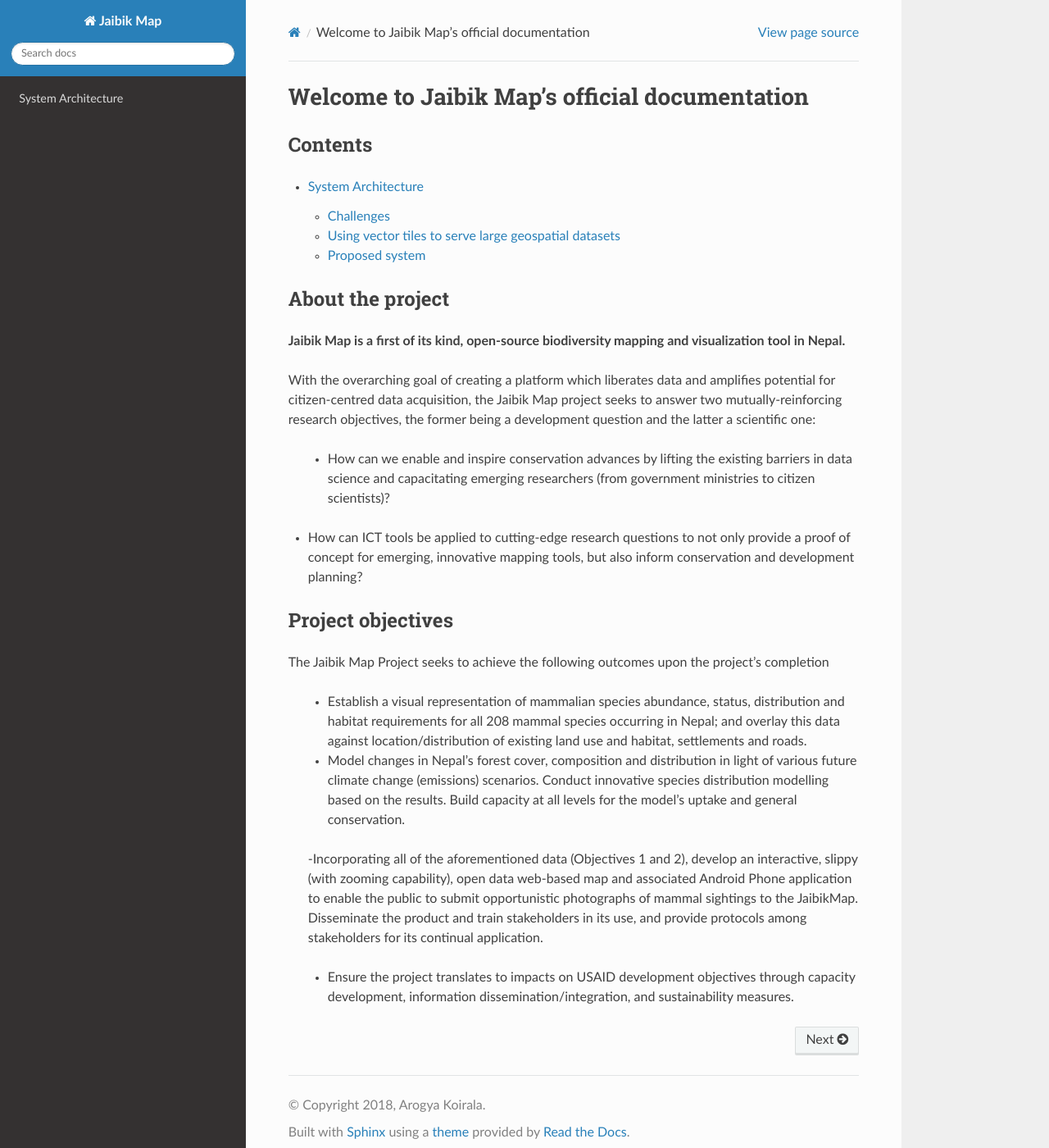
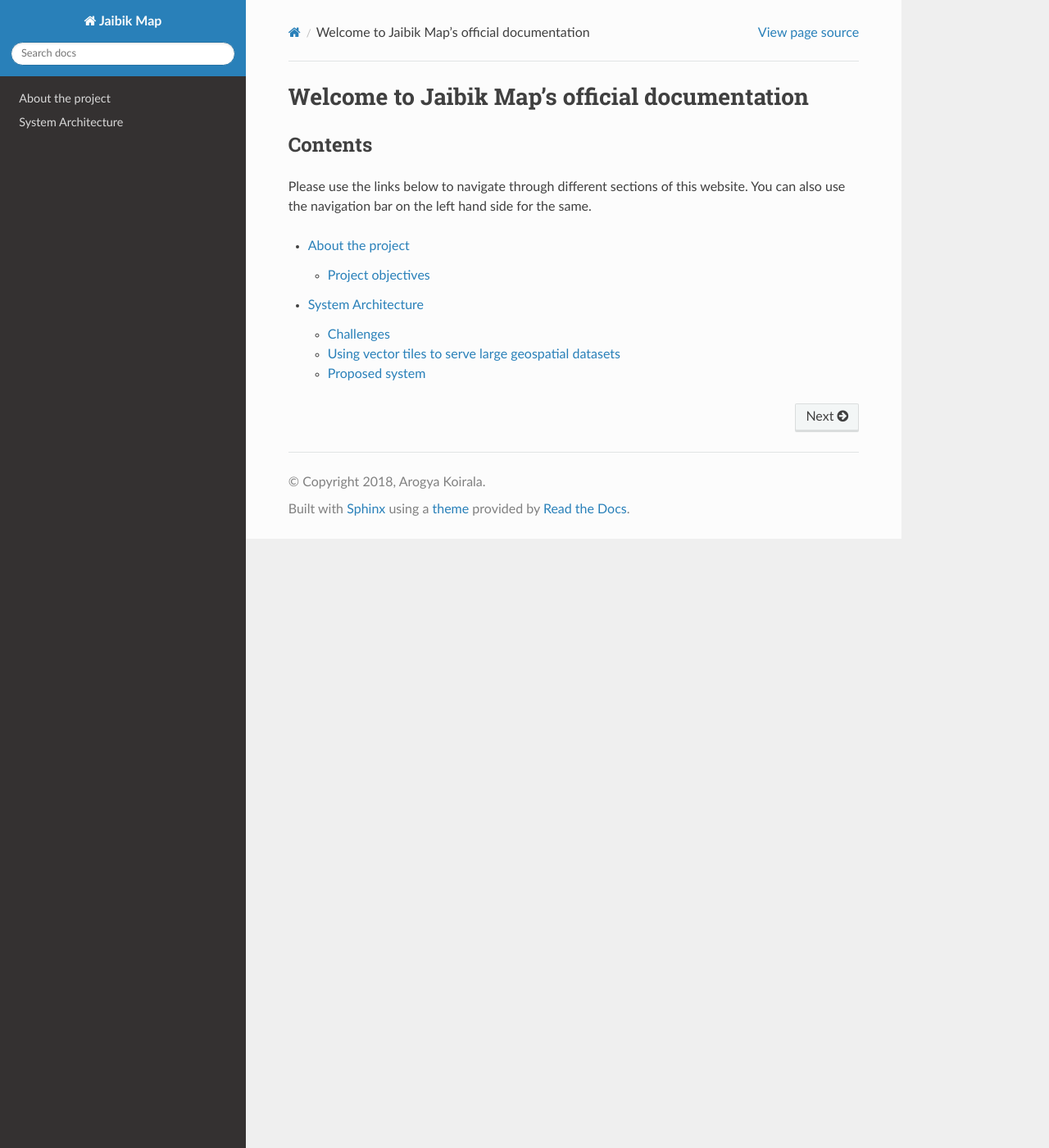
Before and after one commit to KathmanduLivingLabs/jaibikmap-docs, a Sphinx documentation site: the page built from docs/index.rst, in a window 1280 px wide and 1400 px high. Shown: the whole window at 82% size. Built offline with Sphinx 7.4.7 and the Read the Docs theme 2.0.0, drawn with Linux system fonts in a browser that asks for light colours.

Commit message:
restructured content

```diff
--- a/docs/index.rst
+++ b/docs/index.rst
@@ -9,33 +9,11 @@
 
 Contents
 --------
+
+Please use the links below to navigate through different sections of this website. You can also use the navigation bar on the left hand side for the same.
+
 .. toctree::
     :maxdepth: 2
 
+    2_about_the_project
     1_system_architecture
-
-
-About the project
------------------
-
-**Jaibik Map is a first of its kind, open-source biodiversity mapping and visualization tool in Nepal.**
-
-With the overarching goal of creating a platform which liberates data and amplifies potential for citizen-centred data acquisition, the Jaibik Map project seeks to answer two mutually-reinforcing research objectives, the former being a development question and the latter a scientific one:
-
- - How can we enable and inspire conservation advances by lifting the existing barriers in data science and capacitating emerging researchers (from government ministries to citizen scientists)?
-
-- How can ICT tools be applied to cutting-edge research questions to not only provide a proof of concept for emerging, innovative mapping tools, but also inform conservation and development planning?
-
-
-Project objectives
-------------------
-
-The Jaibik Map Project seeks to achieve the following outcomes upon the project's completion
-
- - Establish a visual representation of mammalian species abundance, status, distribution and habitat requirements for all 208 mammal species occurring in Nepal; and overlay this data against location/distribution of existing land use and habitat, settlements and roads.
-
- - Model changes in Nepal’s forest cover, composition and distribution in light of various future climate change (emissions) scenarios. Conduct innovative species distribution modelling based on the results. Build capacity at all levels for the model’s uptake and general conservation.
-
- -Incorporating all of the aforementioned data (Objectives 1 and 2), develop an interactive, slippy (with zooming capability), open data web-based map and associated Android Phone application to enable the public to submit opportunistic photographs of mammal sightings to the JaibikMap. Disseminate the product and train stakeholders in its use, and provide protocols among stakeholders for its continual application.
-
- - Ensure the project translates to impacts on USAID development objectives through capacity development, information dissemination/integration, and sustainability measures.
```
Also changed, not shown: docs/2_about_the_project.rst (added, +25 -0 lines).
